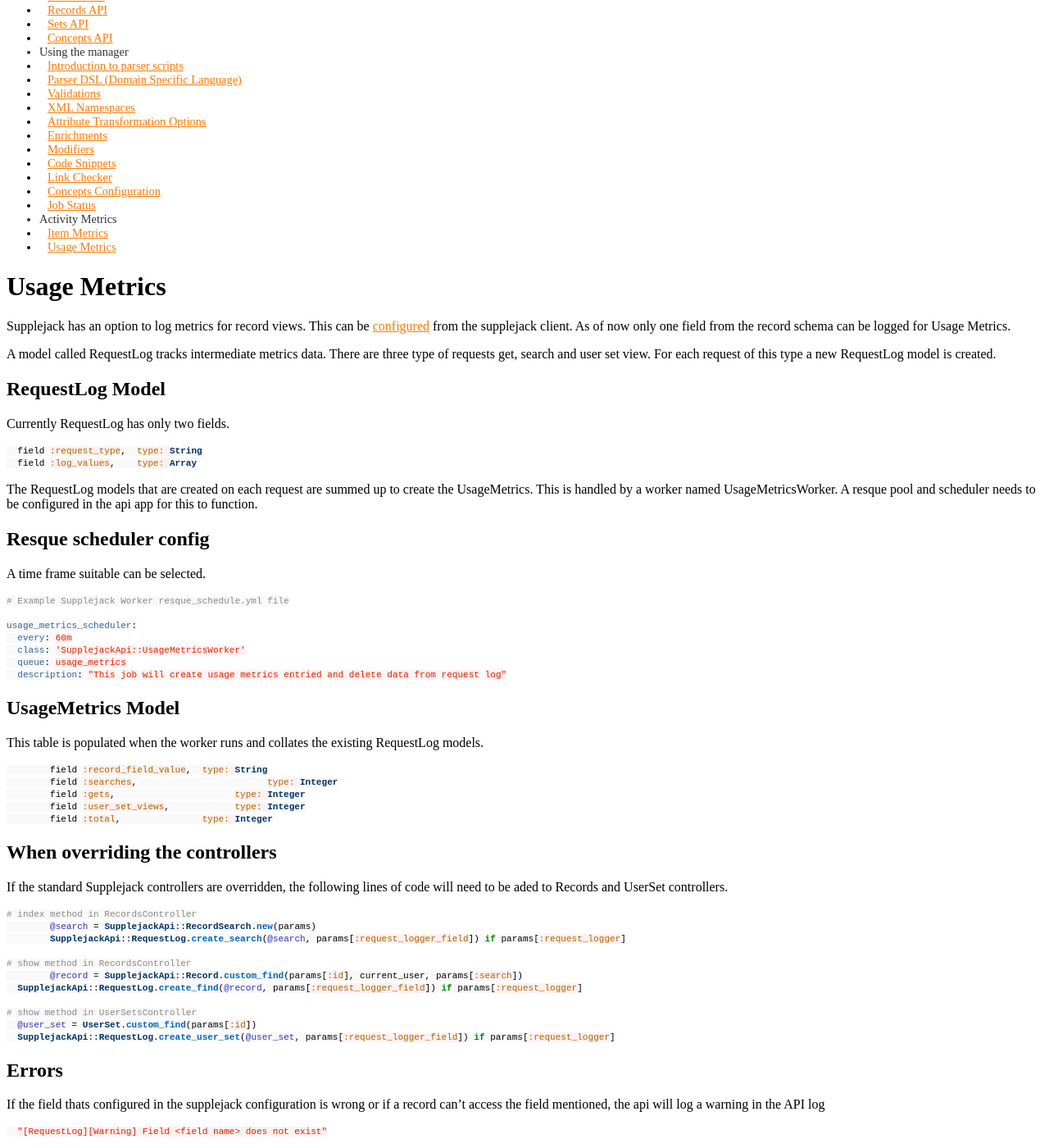
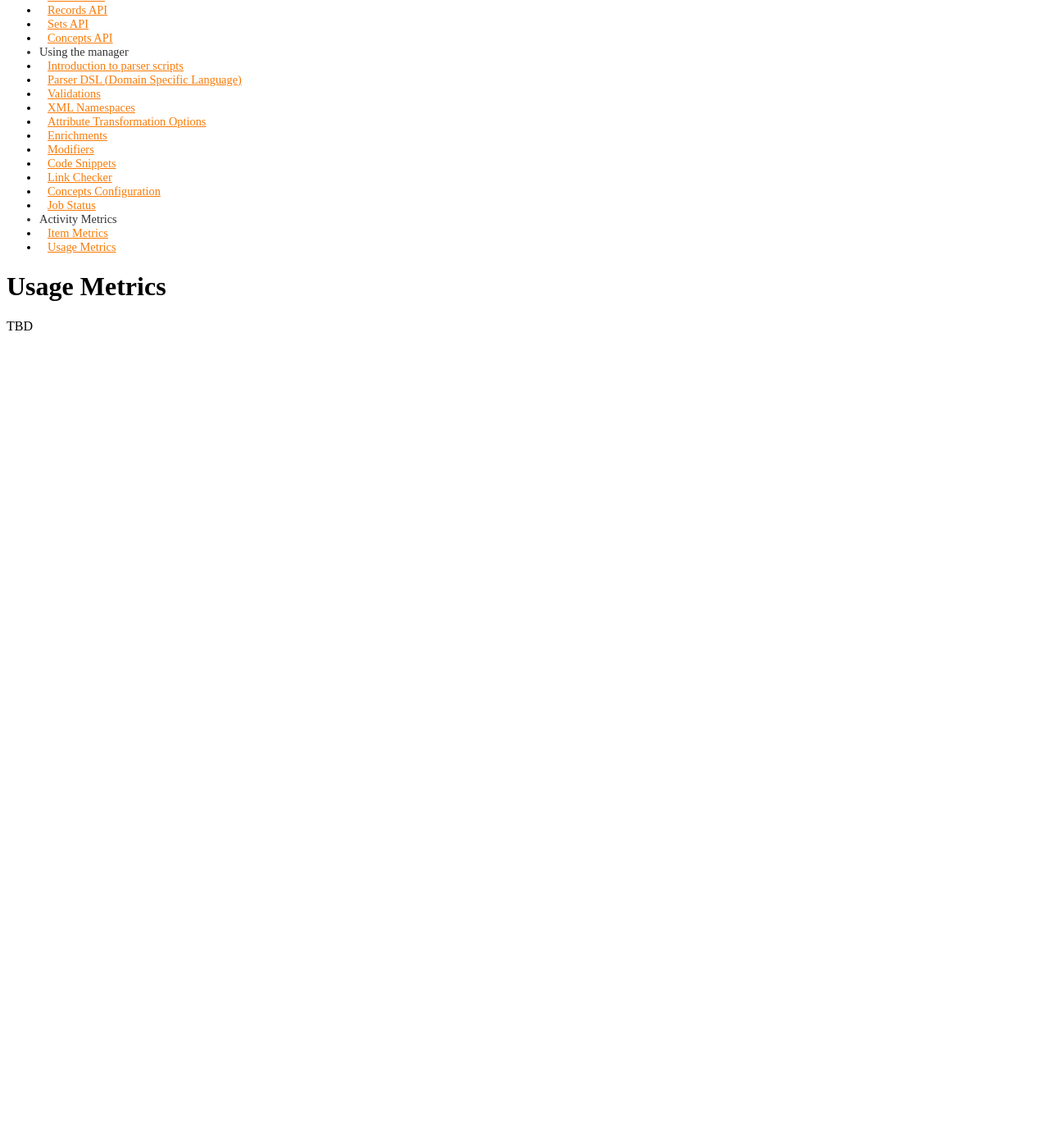
Before and after one commit to DigitalNZ/supplejack, a Jekyll site: the page built from _posts/2015-08-13-usage-metrics.md, in a window 1280 px wide and 1400 px high, scrolled down 491 px. Shown: the whole window at 82% size. Built offline with Jekyll 4.4.1, drawn with Linux system fonts in a browser that asks for light colours; Markdown is read by kramdown in place of the engine named in the settings; a style sheet for code colours, icons or effects is not loaded; after the commit the page ends 914 px from its top, so only the background shows below that.

````diff
--- a/_posts/2015-08-13-usage-metrics.md
+++ b/_posts/2015-08-13-usage-metrics.md
@@ -5,69 +5,4 @@
 date: 2015-08-13 17:16:19
 ---
 
-Supplejack has an option to log metrics for record views. This can be [configured](/supplejack/start/supplejack-client.html) from the supplejack client. As of now only one field from the record schema can be logged for Usage Metrics.
-
-A model called RequestLog tracks intermediate metrics data. There are three type of requests get, search and user set view. For each request of this type a new RequestLog model is created.
-
-## RequestLog Model
-
-Currently RequestLog has only two fields.
-
-```ruby
-  field :request_type,  type: String
-  field :log_values,    type: Array
-```
-
-The RequestLog models that are created on each request are summed up to create the UsageMetrics. This is handled by a worker named UsageMetricsWorker. A resque pool and scheduler needs to be configured in the api app for this to function.
-
-## Resque scheduler config
-
-A time frame suitable can be selected.
-
-```yaml
-# Example Supplejack Worker resque_schedule.yml file
-
-usage_metrics_scheduler:
-  every: 60m
-  class: 'SupplejackApi::UsageMetricsWorker'
-  queue: usage_metrics
-  description: "This job will create usage metrics entried and delete data from request log"
-```
-
-## UsageMetrics Model
-
-This table is populated when the worker runs and collates the existing RequestLog models.
-
-```ruby
-	field :record_field_value,  type: String
-	field :searches,         		type: Integer
-	field :gets,             	  type: Integer
-	field :user_set_views,   	  type: Integer
-	field :total,               type: Integer
-```
-
-## When overriding the controllers
-
-If the standard Supplejack controllers are overridden, the following lines of code will need to be aded to Records and UserSet controllers.
-
-```ruby
-# index method in RecordsController
-	@search = SupplejackApi::RecordSearch.new(params)
-	SupplejackApi::RequestLog.create_search(@search, params[:request_logger_field]) if params[:request_logger]
-
-# show method in RecordsController
-	@record = SupplejackApi::Record.custom_find(params[:id], current_user, params[:search])
-  SupplejackApi::RequestLog.create_find(@record, params[:request_logger_field]) if params[:request_logger]
-
-# show method in UserSetsController
-  @user_set = UserSet.custom_find(params[:id])
-  SupplejackApi::RequestLog.create_user_set(@user_set, params[:request_logger_field]) if params[:request_logger]
-```
-
-## Errors
-
-If the field thats configured in the supplejack configuration is wrong or if a record can't access the field mentioned, the api will log a warning in the API log
-
-```ruby
-  "[RequestLog][Warning] Field <field name> does not exist"
-```
+TBD
````
Also changed, not shown: _posts/2014-05-01-dependencies.md (+1 -1 lines), _posts/2014-05-01-development-setup.md (+5 -11 lines), _posts/2014-05-21-troubleshooting.md (+1 -1 lines), _posts/2014-07-23-production-install.md (+2 -1 lines).
